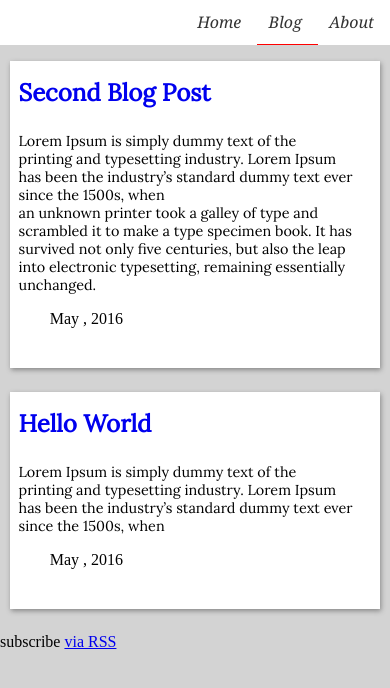
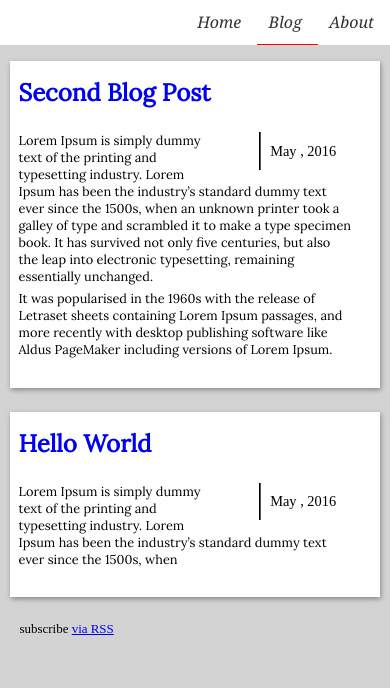
Before and after one commit to szaman19/szaman19.github.io, a Jekyll site: the page built from blog/index.html, in a window 390 px wide. Shown: the top 688 px of the page. Built offline with Jekyll 4.4.1, drawn with Linux system fonts in a browser that asks for light colours.

Commit message:
Blog landing page - mobile version: basic design done. Must test on devices and fix bugs

```diff
--- a/_posts/2016-05-31-First-Post.markdown
+++ b/_posts/2016-05-31-First-Post.markdown
@@ -5,9 +5,9 @@ date: 2016-05-31 10:23:40 -0400
 excerpt_separator: <!--more-->
 ---
 
-Lorem Ipsum is simply dummy text of the printing and typesetting industry. Lorem Ipsum has been the industry's standard dummy text ever since the 1500s, when
+Lorem Ipsum is simply dummy text of the printing and typesetting industry. Lorem Ipsum has been the industry's standard dummy text ever since the 1500s, when an unknown printer took a galley of type and scrambled it to make a type specimen book. It has survived not only five centuries, but also the leap into electronic typesetting, remaining essentially unchanged.
 
-an unknown printer took a galley of type and scrambled it to make a type specimen book. It has survived not only five centuries, but also the leap into electronic typesetting, remaining essentially unchanged.
-<!--more--> It was popularised in the 1960s with the release of Letraset sheets containing Lorem Ipsum passages, and more recently with desktop publishing software like Aldus PageMaker including versions of Lorem Ipsum.
+It was popularised in the 1960s with the release of Letraset sheets containing Lorem Ipsum passages, and more recently with desktop publishing software like Aldus PageMaker including versions of Lorem Ipsum.
 
+<!--more-->
 Lorem Ipsum is simply dummy text of the printing and typesetting industry. Lorem Ipsum has been the industry’s standard dummy text ever since the 1500s, when an unknown printer took a galley of type and scrambled it to make a type specimen book. It has survived not only five centuries, but also the leap into electronic typesetting, remaining essentially unchanged. It was popularised in the 1960s with the release of Letraset sheets containing Lorem Ipsum passages, and more recently with desktop publishing software like Aldus PageMaker including versions of Lorem Ipsum.
--- a/_sass/_layout.scss
+++ b/_sass/_layout.scss
@@ -61,9 +61,38 @@
                   width: 95%;
                   font-size: $mobile-page-font-height;
                   margin: auto;
+                  margin-bottom: .4em;
                   font-family: $blog-font-stack;
                 }
+                blockquote{
+                  margin-top: 0px;
+                  margin-bottom: 0px;
+                  margin-right: 1em;
+                  padding-top: .6em;
+                  padding-bottom: .6em;
+                  padding-left: .6em;
+                  padding-right: .6em;
+                  border-color: black;
+                  border-style: groove;
+
+                  border-left-width:  2px;
+                  border-right: 0px;
+                  border-top: 0px;
+                  border-bottom-width:  0px;
+                  float: right;
+                  span{
+                    font-size: 90%;
+
+                  }
+                }
               }
+            }
+          }
+          p {
+            &.rss-subscribe{
+              width: 90%;
+              margin: auto;
+              font-size: 81%;
             }
           }
         }
--- a/blog/index.html
+++ b/blog/index.html
@@ -21,12 +21,15 @@ title: Blog
                 <h2>
                   <a class="post-link" href="{{ post.url | prepend: site.baseurl }}">{{ post.title }}</a>
                 </h2>
+                <blockquote cite="http://">
+                    <span class="post-meta ">{{ post.date | date: "%b , %Y" }}</span>
+                </blockquote>
 
 
                   {{ post.excerpt}}
-                  <blockquote cite="http://">
+                  <!-- <blockquote cite="http://">
                       <span class="post-meta ">{{ post.date | date: "%b , %Y" }}</span>
-                  </blockquote>
+                  </blockquote> -->
 
               </div>
             </li>
--- a/css/styles.scss
+++ b/css/styles.scss
@@ -15,7 +15,7 @@ $on-small-device: 720px;
 
 $mobile-page-width: 100%;
 $mobile-page-height: 100%;
-$mobile-page-font-height: 90%;
+$mobile-page-font-height: 80%;
 
 $sm-page-width: 100%;
 $sm-page-height: 100%;
```
